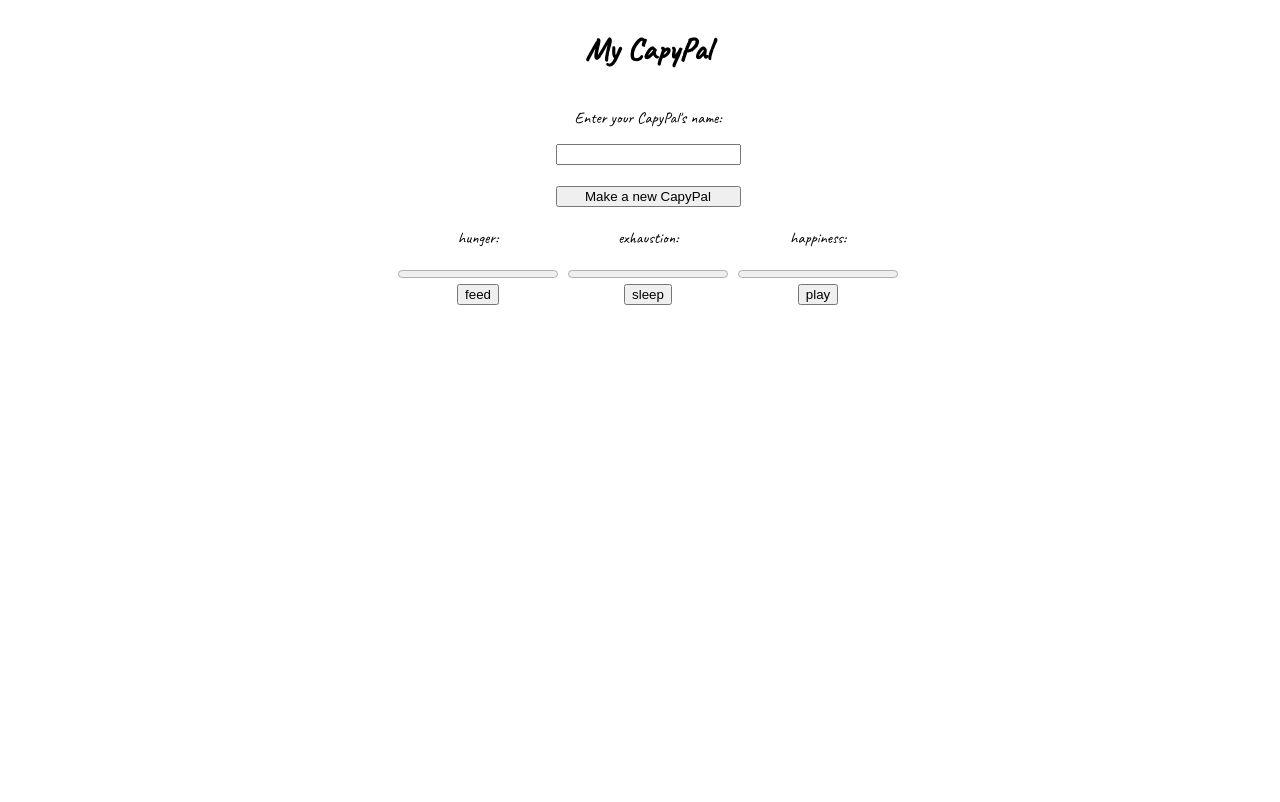
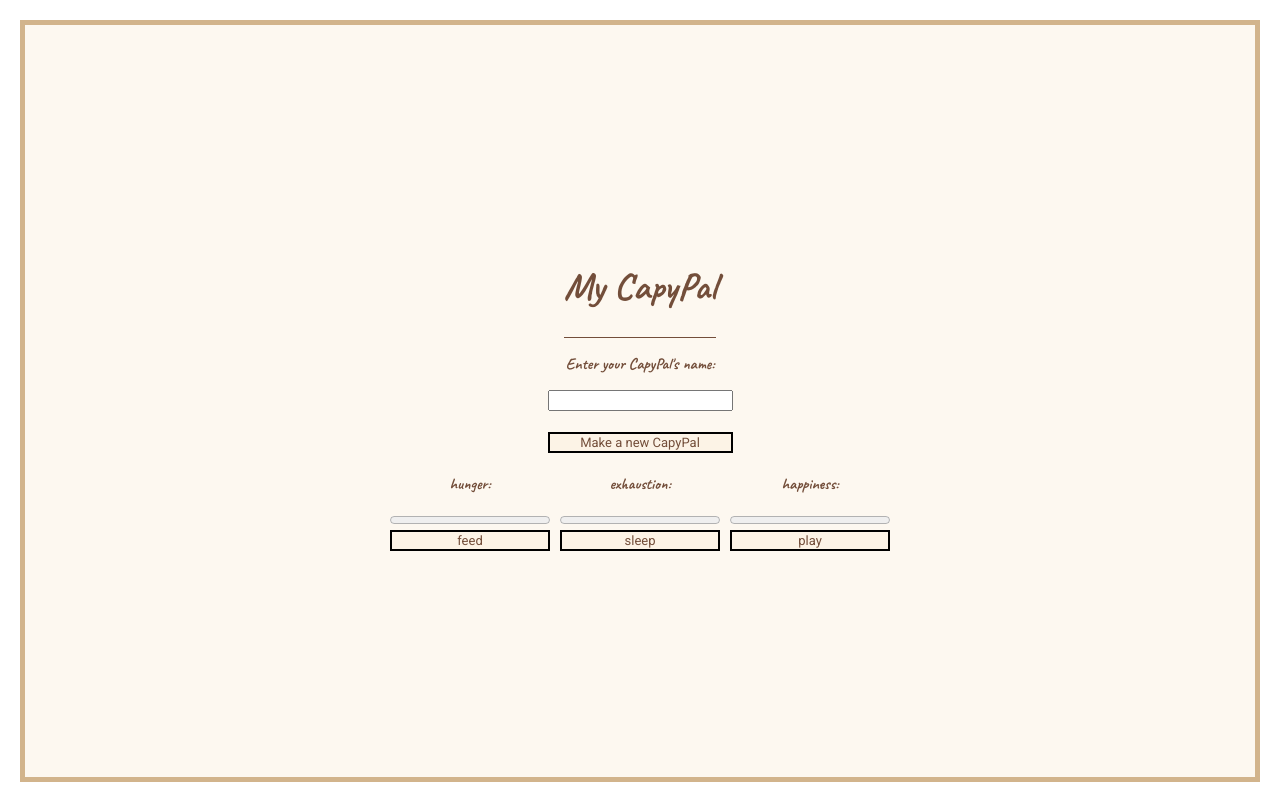
Before and after one commit to cotsao/My-Capy-Pal, a plain HTML site: page index.html in a window 1280 px wide. Drawn offline with Linux system fonts and the light colour scheme.

Commit message:
css edits

```diff
--- a/index.html
+++ b/index.html
@@ -8,7 +8,7 @@
     <script defer src="app.js"></script>
     <link rel="stylesheet" href="style.css">
     <style>
-        @import url('https://fonts.googleapis.com/css2?family=Caveat&family=Roboto&display=swap');
+        @import url('https://fonts.googleapis.com/css2?family=Caveat:wght@700&family=Roboto&display=swap');
         </style>
 </head>
 <body>
@@ -34,7 +34,7 @@
     </div>
     <div id="game-header" class="hidden">
         <h1 >the life and times of <span class="name-display "></span></h1>
-        <h1><span class="name-display "> </span> is <span id="capy-age"></span></h1>
+        <h1 id="life"><span class="name-display "> </span> is <span id="capy-age"></span></h1>
 
     </div>
     <div id="game-board">
@@ -75,7 +75,7 @@
     </div>
     <div id="death" class="hidden">
         <div>
-            <h1><span class="name-display"></span> has received a grim reminder of the relentless nature of mortality</h1>
+            <h1><span class="name-display"></span> has died</h1>
         </div>
         <div>
             <button id="reset">create new capypal?</button>
--- a/style.css
+++ b/style.css
@@ -1,3 +1,6 @@
+html{
+    background-color: white;
+}
 body{
     display: flex;
     align-items: center;
@@ -6,11 +9,22 @@ body{
     font-family: 'Caveat', cursive;
     text-align: center;
     position:relative;
-    width: 100%;
-    height: 100%;
+    min-width: 100vh;
+    min-height: 94vh;
+    border: #d2b48c solid 5px;
+    background-color: rgb(247, 231, 206,0.3);
+    vertical-align: middle;
+    margin:20px;
+    color:#734E3A;
+
 }
 .hidden {
     display: none !important;
+}
+.header{
+    font-size:larger;
+    border-bottom: #734E3A solid 1px;
+    padding: 0;
 }
 
 #game-board{
@@ -20,6 +34,7 @@ body{
     justify-content: space-between;
     position: relative;
 }
+
 .value-meter{
     margin:5px;
 }
@@ -28,15 +43,15 @@ body{
     height:300px;
   /*   background-color: bisque; */
 }
-progress{
-    color:bisque;
+#life{
+    font-size: medium;
 }
-
 #name-div{
     display: flex;
     flex-direction: column;
     justify-content: space-between;
     height: 115px;
+    color:#734E3A;
 }
 #rand-img-box{
     width: 100%;
@@ -44,9 +59,19 @@ progress{
     position: absolute;
     pointer-events: none;
 }
+button{
+    width:100%;
+    font-family: 'Roboto', sans-serif;
+    font-size: small;
+    color:#734E3A;
+    background-color: rgb(247, 231, 206,0.3);
+    border-style: solid;
+}
 #game-stats{
     display: flex;
     flex-direction: row;
+    color: #734E3A;
+
 }
 .rand-img{
     position: absolute;
```
